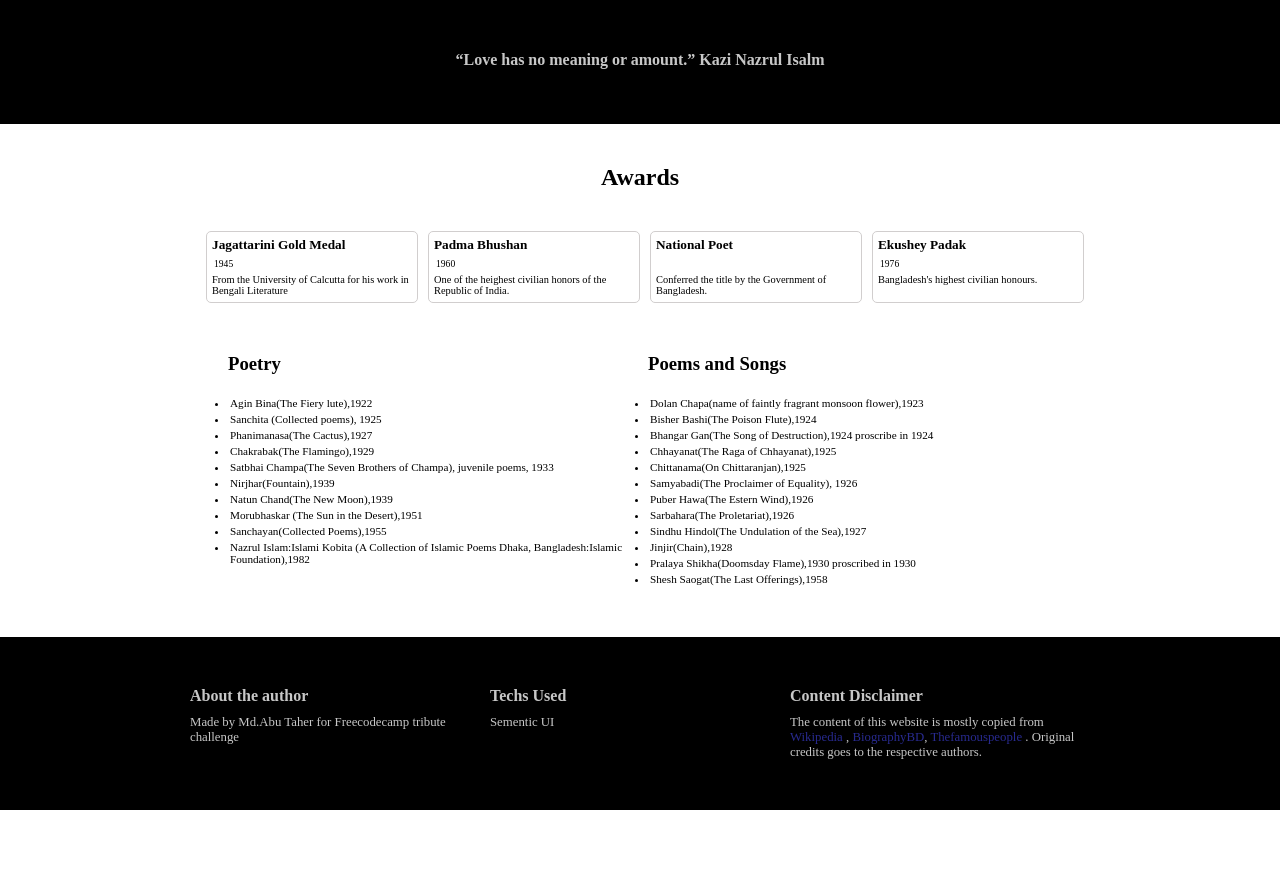
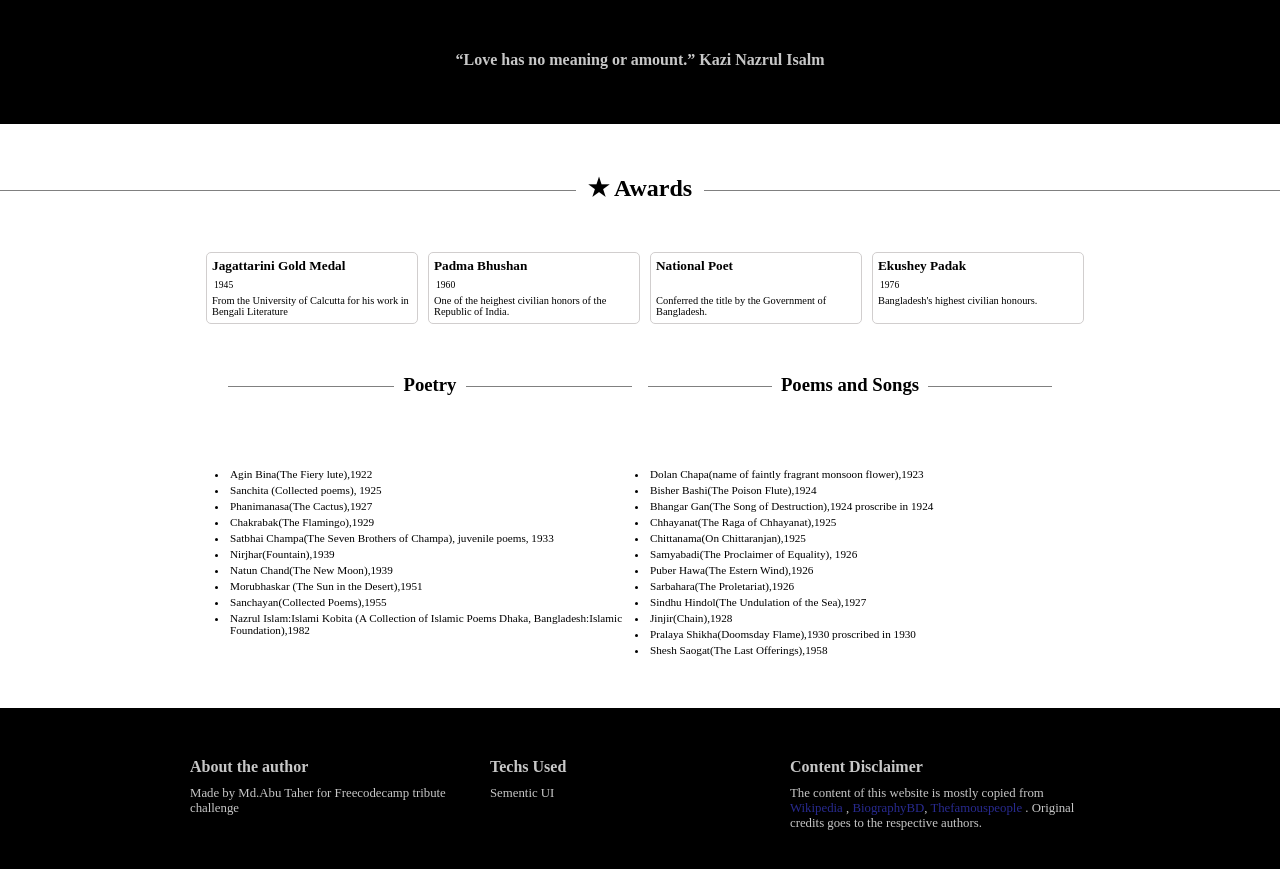
Before and after one commit to shashi089/laud-page, a plain HTML site: page index.html in a window 1280 px wide. Shown: the part 1180-2049 px from the top of the page. Before the commit the page ends 1990 px from the top, so only its background shows below. Drawn offline with Linux system fonts and the light colour scheme.

Commit message:
style sheet updated

```diff
--- a/index.css
+++ b/index.css
@@ -96,9 +96,33 @@ img {
 }
 
 /*---------Achievements-----------*/
-#achievements h2 {
-  padding: 40px 0 40px 0;
+#achievements h2,
+.poetry_list h3 {
+  padding: 50px 0 50px 0;
+  overflow: hidden;
   text-align: center;
+}
+#achievements h2:before,
+#achievements h2:after,
+.poetry_list h3:before,
+.poetry_list h3:after {
+  background: #808080;
+  content: '';
+  display: inline-block;
+  height: 1px;
+  position: relative;
+  vertical-align: middle;
+  width: 50%;
+}
+#achievements h2:before,
+.poetry_list h3:before {
+  right: 0.5em;
+  margin-left: -50%;
+}
+#achievements h2:after,
+.poetry_list h3:after {
+  left: 0.5em;
+  margin-right: -50%;
 }
 .awards {
   display: flex;
@@ -132,7 +156,6 @@ img {
 }
 
 .poetry_list {
-  margin-top: 50px;
   display: flex;
   justify-content: center;
   align-items: flex-start;
--- a/index.html
+++ b/index.html
@@ -70,7 +70,7 @@
 
     <!----------------------------------Achievements------------------------------------->
     <div id="achievements">
-      <h2>Awards</h2>
+      <h2>&#9733; Awards</h2>
       <div class="awards">
         <div id="award_one">
           <h5>Jagattarini Gold Medal</h5>
```
